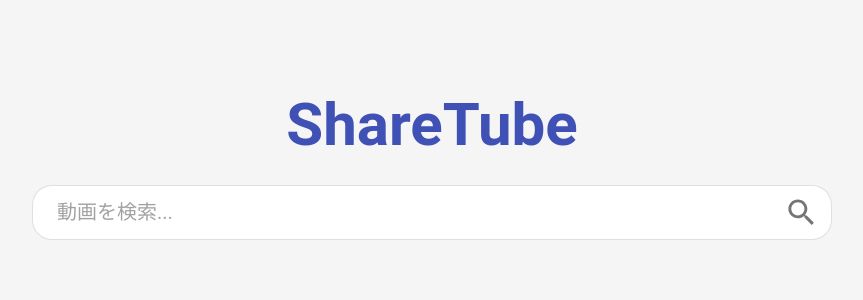
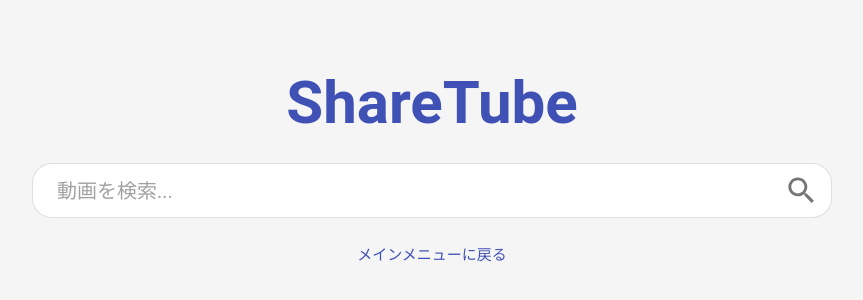
Before and after one commit to Hosi121/ShareTube, a React (Vite) app in the folder frontend/ShareTube/: page /home in a window 1280 px wide. Shown: the part 228-528 px from the top of the page, without its empty margins (208-1071 px from the left). Built offline with nearby package versions, Linux system fonts and the light colour scheme.

Commit message:
refactor: メインメニューに遷移するためのボタンを実装

```diff
--- a/frontend/ShareTube/src/components/pages/Home.tsx
+++ b/frontend/ShareTube/src/components/pages/Home.tsx
@@ -1,7 +1,7 @@
 // pages/Home.tsx
 import React, { useState } from "react";
 import { useNavigate } from "react-router-dom";
-import { Box, Container, Fade } from "@mui/material";
+import { Box, Container, Fade, Button } from "@mui/material";
 import { styled } from "@mui/material/styles";
 import Typography from "../atoms/typography";
 import SearchForm from "../organisms/SearchBar";
@@ -57,6 +57,13 @@ const Home: React.FC = () => {
               variant="body1"
               sx={{ mt: 2, color: "text.secondary", textAlign: "center" }}
             ></Typography>
+            <Button
+              color="primary"
+              size="large"
+              onClick={() => navigate("/mainmenu")}
+            >
+              メインメニューに戻る
+            </Button>
           </Box>
         </Fade>
       </Container>
```
